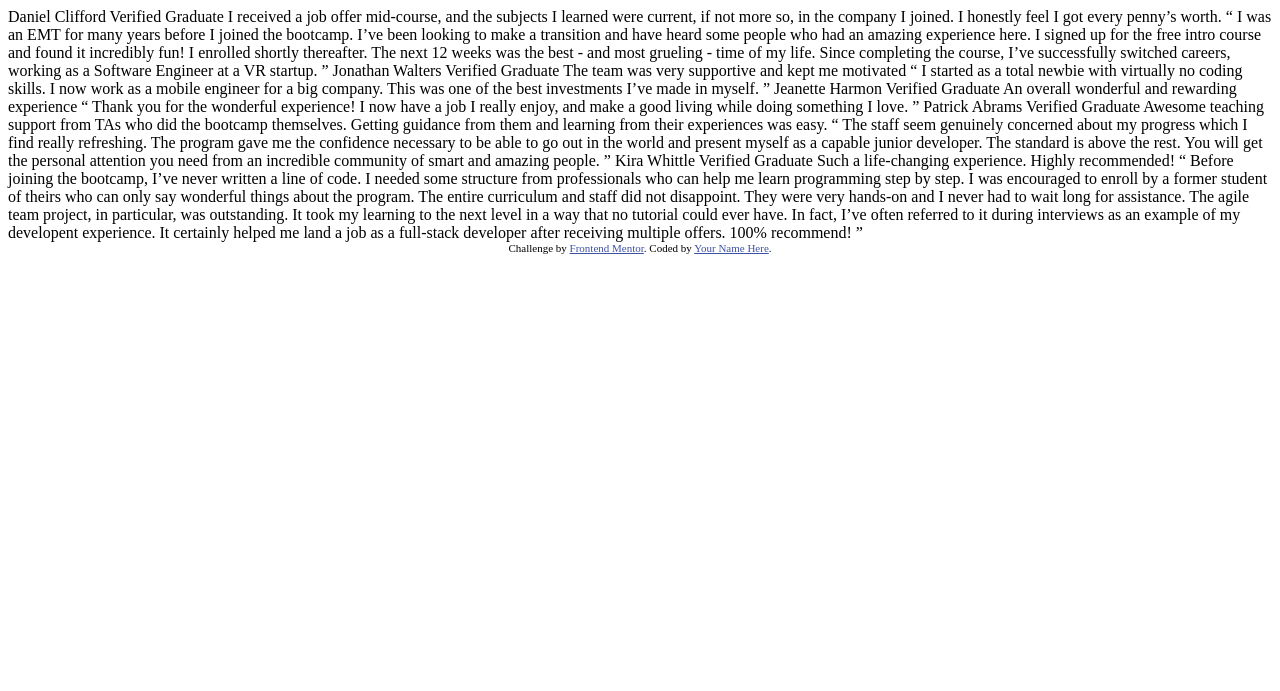
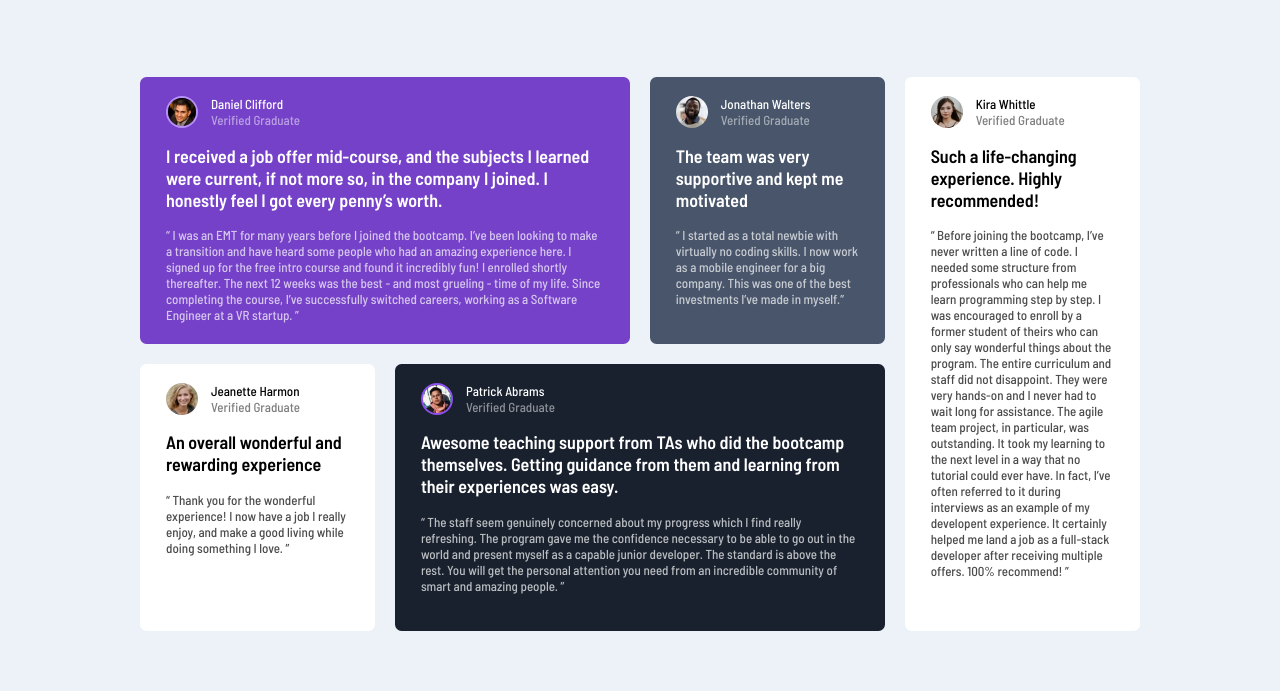
Before and after one commit to hazhir00/Testimonials-Grid-Section, a plain HTML site: page index.html in a window 1280 px wide. Drawn offline with Linux system fonts and the light colour scheme.

Commit message:
Project Done

```diff
--- a/index.html
+++ b/index.html
@@ -1,76 +1,129 @@
 <!DOCTYPE html>
 <html lang="en">
   <head>
-  <meta charset="UTF-8">
-  <meta name="viewport" content="width=device-width, initial-scale=1.0"> <!-- displays site properly based on user's device -->
+    <meta charset="UTF-8" />
+    <meta name="viewport" content="width=device-width, initial-scale=1.0" />
+    <!-- displays site properly based on user's device -->
 
-  <link rel="icon" type="image/png" sizes="32x32" href="./images/favicon-32x32.png">
+    <link
+      rel="icon"
+      type="image/png"
+      sizes="32x32"
+      href="./images/favicon-32x32.png"
+    />
+    <link rel="stylesheet" href="style.css" />
 
     <title>Frontend Mentor | [Challenge Name Here]</title>
-
-  <!-- Feel free to remove these styles or customise in your own stylesheet 👍 -->
-  <style>
-    .attribution { font-size: 11px; text-align: center; }
-    .attribution a { color: hsl(228, 45%, 44%); }
-  </style>
   </head>
   <body>
-  Daniel Clifford
-  Verified Graduate
+    <!-- Main -->
+    <main>
+      <!-- Article 1 -->
+      <article class="card purple one">
+        <section class="profile">
+          <img src="/images/image-daniel.jpg" alt="" class="highlight--img" />
+          <div>
+            <p class="name">Daniel Clifford</p>
+            <p class="status">Verified Graduate</p>
+          </div>
+        </section>
+        <p class="bold">
+          I received a job offer mid-course, and the subjects I learned were
+          current, if not more so, in the company I joined. I honestly feel I
+          got every penny’s worth.
+        </p>
+        <p class="thin">
+          “ I was an EMT for many years before I joined the bootcamp. I’ve been
+          looking to make a transition and have heard some people who had an
+          amazing experience here. I signed up for the free intro course and
+          found it incredibly fun! I enrolled shortly thereafter. The next 12
+          weeks was the best - and most grueling - time of my life. Since
+          completing the course, I’ve successfully switched careers, working as
+          a Software Engineer at a VR startup. ”
+        </p>
+      </article>
 
-  I received a job offer mid-course, and the subjects I learned were current, if not more so,
-  in the company I joined. I honestly feel I got every penny’s worth.
+      <!-- Article 2 -->
+      <article class="card gray two">
+        <section class="profile">
+          <img src="/images/image-jonathan.jpg" alt="" />
+          <div>
+            <p class="name">Jonathan Walters</p>
+            <p class="status">Verified Graduate</p>
+          </div>
+        </section>
+        <p class="bold">The team was very supportive and kept me motivated</p>
+        <p class="thin">
+          “ I started as a total newbie with virtually no coding skills. I now
+          work as a mobile engineer for a big company. This was one of the best
+          investments I’ve made in myself.”
+        </p>
+      </article>
 
-  “ I was an EMT for many years before I joined the bootcamp. I’ve been looking to make a
-  transition and have heard some people who had an amazing experience here. I signed up
-  for the free intro course and found it incredibly fun! I enrolled shortly thereafter.
-  The next 12 weeks was the best - and most grueling - time of my life. Since completing
-  the course, I’ve successfully switched careers, working as a Software Engineer at a VR startup. ”
+      <!-- Article 3 -->
+      <article class="card white three">
+        <section class="profile">
+          <img src="/images/image-jeanette.jpg" alt="" />
+          <div>
+            <p class="name">Jeanette Harmon</p>
+            <p class="status">Verified Graduate</p>
+          </div>
+        </section>
+        <p class="bold">An overall wonderful and rewarding experience</p>
+        <p class="thin">
+          “ Thank you for the wonderful experience! I now have a job I really
+          enjoy, and make a good living while doing something I love. ”
+        </p>
+      </article>
 
-  Jonathan Walters
-  Verified Graduate
+      <!-- Article 4 -->
+      <article class="card navy-blue four">
+        <section class="profile">
+          <img src="/images/image-patrick.jpg" alt="" class="highlight--img2" />
+          <div>
+            <p class="name">Patrick Abrams</p>
+            <p class="status">Verified Graduate</p>
+          </div>
+        </section>
+        <p class="bold">
+          Awesome teaching support from TAs who did the bootcamp themselves.
+          Getting guidance from them and learning from their experiences was
+          easy.
+        </p>
+        <p class="thin">
+          “ The staff seem genuinely concerned about my progress which I find
+          really refreshing. The program gave me the confidence necessary to be
+          able to go out in the world and present myself as a capable junior
+          developer. The standard is above the rest. You will get the personal
+          attention you need from an incredible community of smart and amazing
+          people. ”
+        </p>
+      </article>
 
-  The team was very supportive and kept me motivated
-
-  “ I started as a total newbie with virtually no coding skills. I now work as a mobile engineer
-  for a big company. This was one of the best investments I’ve made in myself. ”
-
-  Jeanette Harmon
-  Verified Graduate
-
-  An overall wonderful and rewarding experience
-
-  “ Thank you for the wonderful experience! I now have a job I really enjoy, and make a good living
-  while doing something I love. ”
-
-  Patrick Abrams
-  Verified Graduate
-
-  Awesome teaching support from TAs who did the bootcamp themselves. Getting guidance from them and
-  learning from their experiences was easy.
-
-  “ The staff seem genuinely concerned about my progress which I find really refreshing. The program
-  gave me the confidence necessary to be able to go out in the world and present myself as a capable
-  junior developer. The standard is above the rest. You will get the personal attention you need from
-  an incredible community of smart and amazing people. ”
-
-  Kira Whittle
-  Verified Graduate
-
-  Such a life-changing experience. Highly recommended!
-
-  “ Before joining the bootcamp, I’ve never written a line of code. I needed some structure from
-  professionals who can help me learn programming step by step. I was encouraged to enroll by a former
-  student of theirs who can only say wonderful things about the program. The entire curriculum and staff
-  did not disappoint. They were very hands-on and I never had to wait long for assistance. The agile team
-  project, in particular, was outstanding. It took my learning to the next level in a way that no tutorial
-  could ever have. In fact, I’ve often referred to it during interviews as an example of my developent
-  experience. It certainly helped me land a job as a full-stack developer after receiving multiple offers.
-  100% recommend! ”
-
-  <div class="attribution">
-    Challenge by <a href="https://www.frontendmentor.io?ref=challenge" target="_blank">Frontend Mentor</a>.
-    Coded by <a href="#">Your Name Here</a>.
+      <!-- Article 5 -->
+      <article class="card white five">
+        <section class="profile">
+          <img src="/images/image-kira.jpg" alt="" />
+          <div>
+            <p class="name">Kira Whittle</p>
+            <p class="status">Verified Graduate</p>
           </div>
+        </section>
+        <p class="bold">Such a life-changing experience. Highly recommended!</p>
+        <p class="thin">
+          “ Before joining the bootcamp, I’ve never written a line of code. I
+          needed some structure from professionals who can help me learn
+          programming step by step. I was encouraged to enroll by a former
+          student of theirs who can only say wonderful things about the program.
+          The entire curriculum and staff did not disappoint. They were very
+          hands-on and I never had to wait long for assistance. The agile team
+          project, in particular, was outstanding. It took my learning to the
+          next level in a way that no tutorial could ever have. In fact, I’ve
+          often referred to it during interviews as an example of my developent
+          experience. It certainly helped me land a job as a full-stack
+          developer after receiving multiple offers. 100% recommend! ”
+        </p>
+      </article>
+    </main>
   </body>
 </html>
--- a/style.css
+++ b/style.css
@@ -0,0 +1,150 @@
+/* Imports */
+@import url("https://fonts.googleapis.com/css2?family=Barlow+Semi+Condensed:wght@500;600&display=swap");
+
+/* Reset */
+*,
+*::after,
+*::before {
+  margin: 0;
+  padding: 0;
+  box-sizing: border-box;
+}
+
+/* Variables */
+:root {
+  /* Color */
+  --Moderate-violet: hsl(263, 55%, 52%);
+  --Very-dark-grayish-blue: hsl(217, 19%, 35%);
+  --Very-dark-blackish-blue: hsl(219, 29%, 14%);
+  --White: hsl(0, 0%, 100%);
+  --Light-gray: hsl(0, 0%, 81%);
+  --Light-grayish-blue: hsl(210, 46%, 95%);
+
+  /* Font */
+  --Primary-font: "Barlow Semi Condensed";
+
+  --medium-weight: 500;
+  --bold-weight: 600;
+}
+
+/* Body */
+body {
+  font-family: var(--Primary-font);
+  font-weight: var(--medium-weight);
+  font-size: 0.8125rem;
+  background-color: var(--Light-grayish-blue);
+}
+
+/* Main */
+main {
+  padding: 4em 2em;
+}
+
+/* Articles */
+article {
+  padding: 1.5em 2em;
+  margin-bottom: 2em;
+  border-radius: 0.5em;
+  display: flex;
+  flex-direction: column;
+  gap: 1.25em;
+}
+
+article:last-child {
+  margin-bottom: 0;
+}
+
+.purple {
+  background-color: var(--Moderate-violet);
+  color: var(--White);
+}
+
+.gray {
+  background-color: var(--Very-dark-grayish-blue);
+  color: var(--White);
+}
+
+.white {
+  background-color: var(--White);
+}
+
+.navy-blue {
+  background-color: var(--Very-dark-blackish-blue);
+  color: var(--White);
+}
+
+/* Profile */
+.profile {
+  display: flex;
+  gap: 1em;
+  align-items: center;
+}
+
+/* Profile Picture */
+.profile img {
+  border-radius: 50%;
+  width: 2rem;
+}
+
+.highlight--img {
+  border: 2px solid hsl(263, 88%, 77%);
+}
+.highlight--img2 {
+  border: 2px solid hsl(263, 85%, 63%);
+}
+
+/* Name */
+.status {
+  opacity: 50%;
+}
+
+/* Text */
+.bold {
+  font-weight: var(--bold-weight);
+  font-size: 1.125rem;
+}
+
+.thin {
+  font-weight: var(--medium-weight);
+  opacity: 70%;
+}
+
+/* ++++++++++++++++++++++++++++++++++++++++++++++++++++++++++++++++++++++++++ */
+
+/* Media Query */
+
+@media (min-width: 699px) {
+  main {
+    width: min(1000px, 95%);
+    margin: auto;
+    display: grid;
+    grid-template: repeat(2, 50%) / repeat(4, 1fr);
+    gap: 1.5em;
+    height: 100%;
+    padding: 6% 0;
+  }
+
+  article {
+    margin: 0;
+  }
+
+  .one {
+    grid-area: 1 / 1 / 2 / 3;
+  }
+
+  .two {
+    grid-area: 1/3/2/4;
+  }
+
+  .three {
+    grid-area: 2/1/3/2;
+  }
+
+  .four {
+    grid-area: 2/2/3/4;
+  }
+
+  .five {
+    grid-area: 1/4/3/5;
+  }
+}
```
Also changed, not shown: Dscktop-Shot.png (added), Mobile-Shot.png (added), 1 other file. Lines whose indentation alone changed are shown as unchanged.
